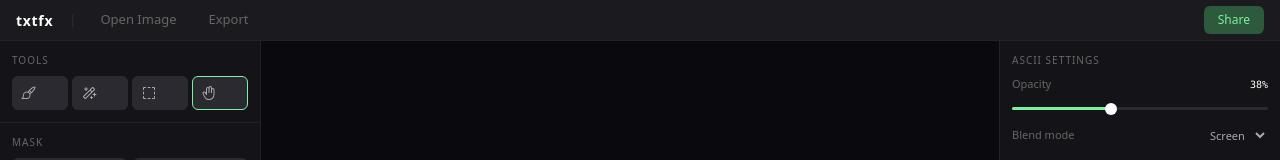
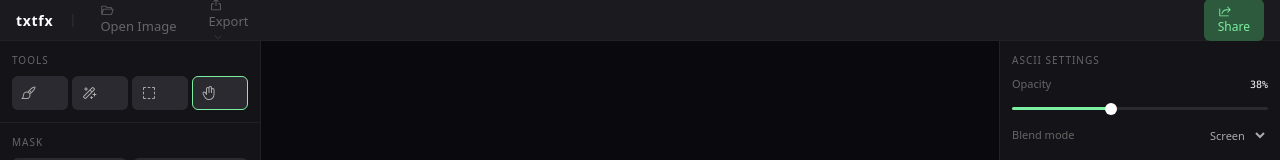
Before and after one commit to Wavefire5201/txtfx, a Next.js app: page /editor in a window 1280 px wide. Shown: the top 160 px of the page. Built offline with nearby package versions, Linux system fonts and the light colour scheme.

Commit message:
feat: add export dropdown with HTML, embed, and JSON options
Toolbar export button now opens a dropdown with scene JSON, standalone
HTML, and copy-embed-snippet options. Share button downloads scene file.

```diff
--- a/src/components/editor/Toolbar.tsx
+++ b/src/components/editor/Toolbar.tsx
@@ -1,12 +1,34 @@
 "use client";
 
-import { useRef } from "react";
+import { useRef, useState } from "react";
 import { useEditorStore } from "@/lib/store";
+import { exportStandaloneHTML } from "@/engine/export/html";
+import { exportEmbedSnippet } from "@/engine/export/embed";
+import { toast } from "./Toast";
+import {
+  FolderOpen,
+  Export,
+  FileHtml,
+  Code,
+  FileArrowDown,
+  Share,
+  CaretDown,
+} from "@phosphor-icons/react";
+
+function downloadBlob(blob: Blob, filename: string) {
+  const url = URL.createObjectURL(blob);
+  const a = document.createElement("a");
+  a.href = url;
+  a.download = filename;
+  a.click();
+  URL.revokeObjectURL(url);
+}
 
 export function Toolbar() {
   const fileRef = useRef<HTMLInputElement>(null);
   const setImageUrl = useEditorStore((s) => s.setImageUrl);
   const scene = useEditorStore((s) => s.scene);
+  const [exportOpen, setExportOpen] = useState(false);
 
   function handleFile(e: React.ChangeEvent<HTMLInputElement>) {
     const file = e.target.files?.[0];
@@ -19,27 +41,84 @@ export function Toolbar() {
 
   function handleExportJSON() {
     const blob = new Blob([JSON.stringify(scene, null, 2)], { type: "application/json" });
-    const url = URL.createObjectURL(blob);
-    const a = document.createElement("a");
-    a.href = url;
-    a.download = "scene.txtfx";
-    a.click();
-    URL.revokeObjectURL(url);
+    downloadBlob(blob, "scene.txtfx");
+    setExportOpen(false);
+    toast("Scene exported as JSON");
+  }
+
+  function handleExportHTML() {
+    const html = exportStandaloneHTML(scene);
+    const blob = new Blob([html], { type: "text/html" });
+    downloadBlob(blob, "scene.html");
+    setExportOpen(false);
+    toast("Exported as standalone HTML");
+  }
+
+  function handleExportEmbed() {
+    const snippet = exportEmbedSnippet(scene);
+    navigator.clipboard.writeText(snippet).then(() => {
+      toast("Embed snippet copied to clipboard");
+    }).catch(() => {
+      toast("Could not copy to clipboard", "warning");
+    });
+    setExportOpen(false);
+  }
+
+  function handleShare() {
+    const json = JSON.stringify(scene);
+    const blob = new Blob([json], { type: "application/json" });
+    downloadBlob(blob, "scene.txtfx");
+    toast("Scene file downloaded for sharing");
   }
 
   return (
     <div className="toolbar">
       <span className="toolbar-logo">txtfx</span>
       <span className="toolbar-sep">|</span>
+
       <button className="toolbar-item" onClick={() => fileRef.current?.click()}>
+        <FolderOpen size={14} style={{ marginRight: 4 }} />
         Open Image
       </button>
-      <button className="toolbar-item" onClick={handleExportJSON}>
-        Export
+      <input ref={fileRef} type="file" accept="image/*" hidden onChange={handleFile} />
+
+      <div className="toolbar-dropdown-wrap">
+        <button
+          className="toolbar-item"
+          onClick={() => setExportOpen(!exportOpen)}
+        >
+          <Export size={14} style={{ marginRight: 4 }} />
+          Export
+          <CaretDown size={10} style={{ marginLeft: 4, opacity: 0.5 }} />
+        </button>
+
+        {exportOpen && (
+          <>
+            <div className="toolbar-dropdown-backdrop" onClick={() => setExportOpen(false)} />
+            <div className="toolbar-dropdown">
+              <button className="toolbar-dropdown-item" onClick={handleExportJSON}>
+                <FileArrowDown size={14} />
+                <span>Scene JSON (.txtfx)</span>
+              </button>
+              <button className="toolbar-dropdown-item" onClick={handleExportHTML}>
+                <FileHtml size={14} />
+                <span>Standalone HTML</span>
+              </button>
+              <button className="toolbar-dropdown-item" onClick={handleExportEmbed}>
+                <Code size={14} />
+                <span>Copy embed snippet</span>
+              </button>
+            </div>
+          </>
+        )}
+      </div>
+
+      <div className="toolbar-spacer" />
+
+      <button className="toolbar-share" onClick={handleShare}>
+        <Share size={14} style={{ marginRight: 6 }} />
+        Share
       </button>
-      <input ref={fileRef} type="file" accept="image/*" hidden onChange={handleFile} />
-      <div className="toolbar-spacer" />
-      <button className="toolbar-share">Share</button>
     </div>
   );
 }
```
